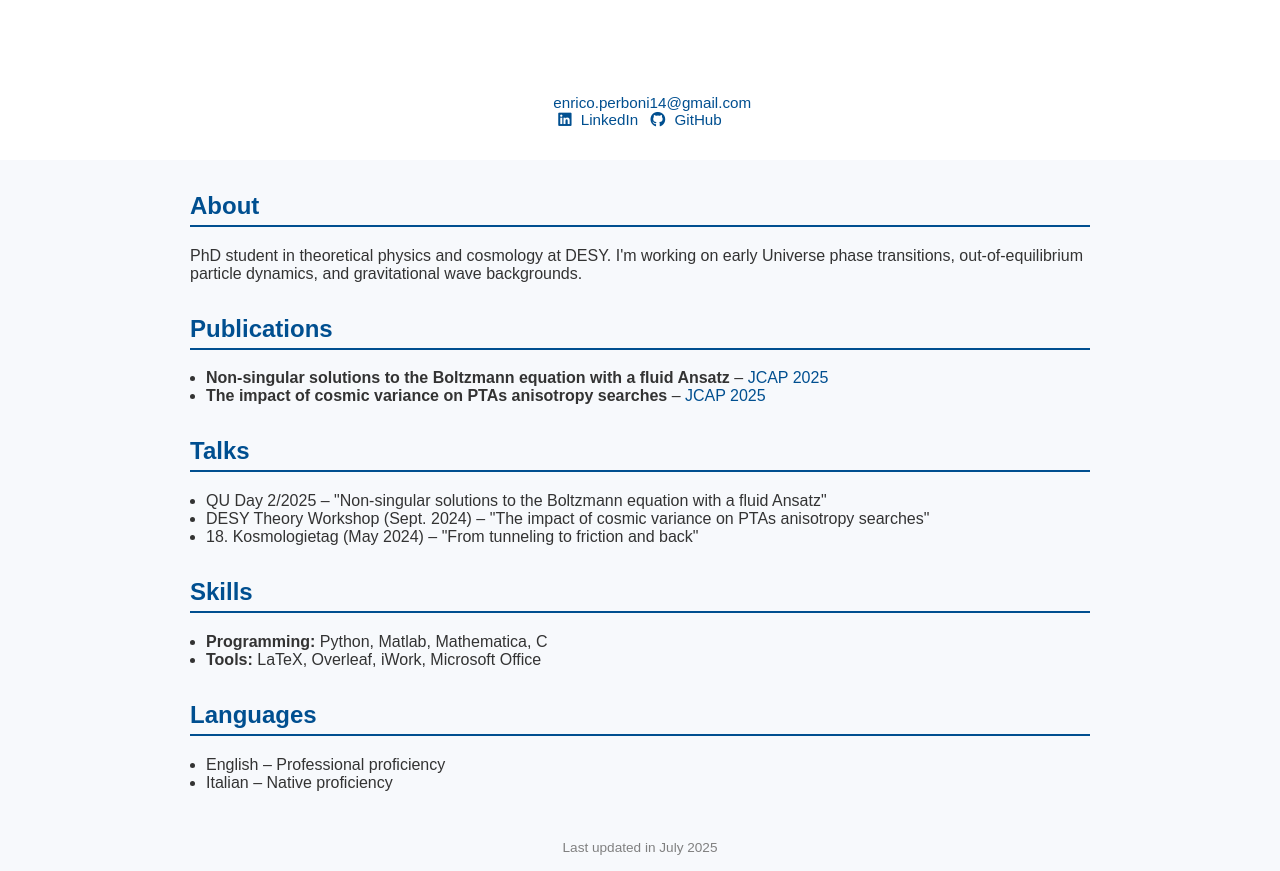
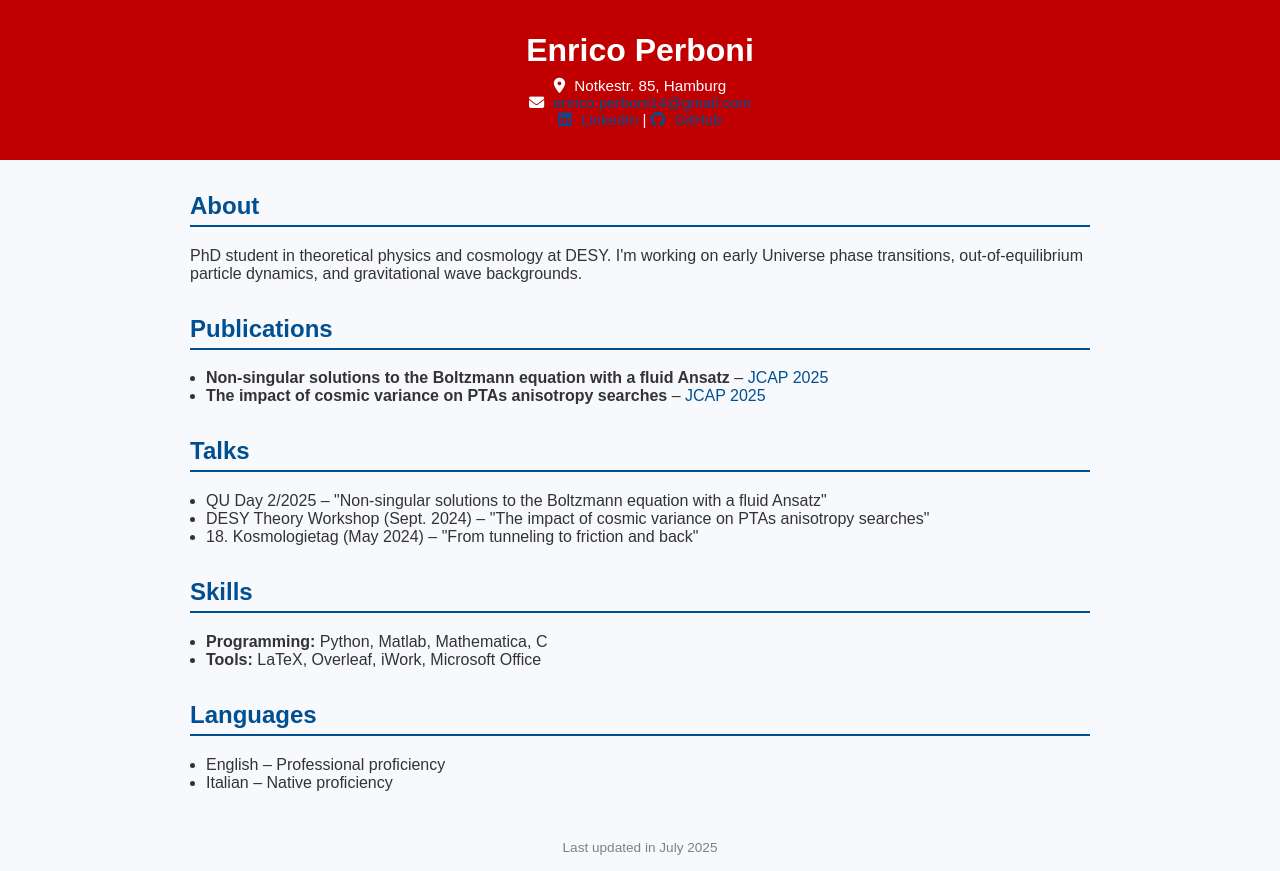
Before and after one commit to enricoperboni4/enricoperboni4.github.io, a plain HTML site: page index.html in a window 1280 px wide. Drawn offline with Linux system fonts and the light colour scheme.

Commit message:
Update index.html

```diff
--- a/index.html
+++ b/index.html
@@ -14,7 +14,7 @@
       color: #333;
     }
     header {
-      background-color: white;
+      background-color: #c00000;
       color: white;
       padding: 2rem;
       text-align: center;
```
